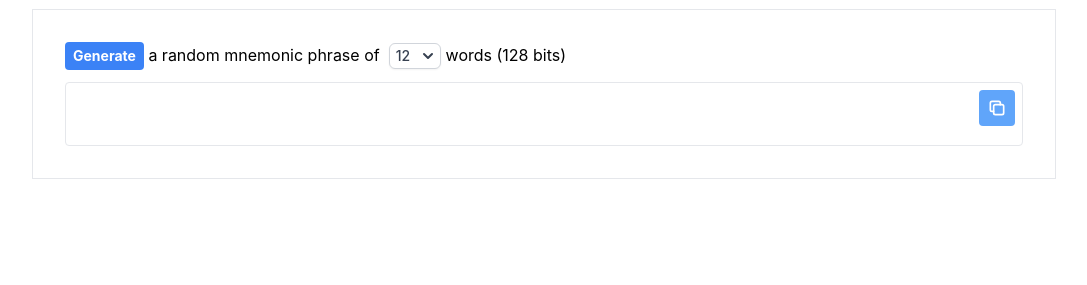
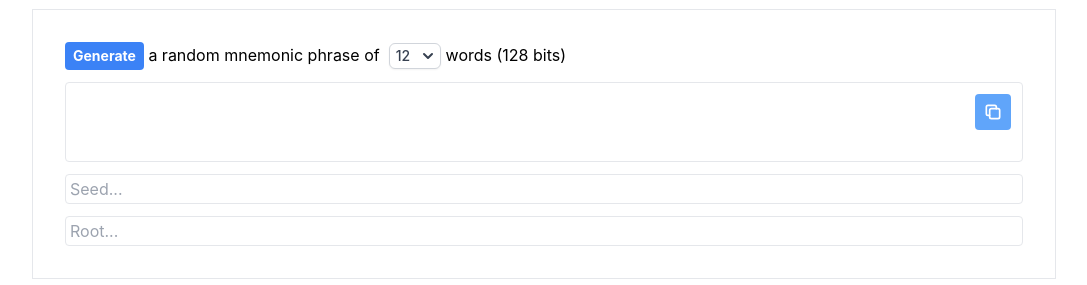
Before and after one commit to mjk90/bitcoin-playground, a React (Create React App) app: page / in a window 1280 px wide. Shown: the part 169-454 px from the top of the page, without its empty margins (96-1183 px from the left). Built offline with nearby package versions, Linux system fonts and the light colour scheme.

Commit message:
Added additional key details

```diff
--- a/src/App.tsx
+++ b/src/App.tsx
@@ -20,7 +20,7 @@ function App() {
         <div className="flex justify-center h-screen">
           <div className="w-full">
             <ul className="flex justify-center items-center my-4">
-              {tabs.map((tab: any, i: number) => <li className={`cursor-pointer py-2 px-4 text-gray-500 border-b-8 ${activeTab.index === i ? "text-green-500 border-green-500" : ""}`} onClick={() => setActiveTab(tab)}>{tab.title}</li>)}
+              {tabs.map((tab: any, i: number) => <li key={i} className={`cursor-pointer py-2 px-4 text-gray-500 border-b-8 ${activeTab.index === i ? "text-green-500 border-green-500" : ""}`} onClick={() => setActiveTab(tab)}>{tab.title}</li>)}
             </ul>
 
             <div className="bg-white p-8 text-left mx-auto border">
--- a/src/pages/MnemonicWords/index.tsx
+++ b/src/pages/MnemonicWords/index.tsx
@@ -19,6 +19,8 @@ function getAddress(node: any, network?: any): string {
 export const MnemonicWords = () => {
   const [wordsCount, setWordsCount] = useState(dropdownOptions[0]);
   const [words, setWords] = useState("");
+  const [seed, setSeed] = useState("");
+  const [root, setRoot] = useState("");
   const [bip32Address, setBip32Address] = useState("");
 
   const generate = () => {
@@ -27,8 +29,11 @@ export const MnemonicWords = () => {
     setWords(w);
     // setHex(mnemonicToSeedSync(w).toString('hex'));
     const seed = mnemonicToSeedSync(w);
+    setSeed(seed.toString("hex"));
+
     const root = fromSeed(seed);
-    // const string = node.toBase58();
+    setRoot(root.toBase58());
+
     const addr = getAddress(root.derivePath("m/0'/0/0"));
     setBip32Address(addr);
 
@@ -45,14 +50,16 @@ export const MnemonicWords = () => {
   return (
     <div className="MnemonicWords flex flex-col">
       <div className="w-full">
-        <p>
+        <div>
           {<button className="bg-blue-500 hover:bg-blue-700 text-white text-sm font-bold py-1 px-2 rounded" type="button" onClick={generate}>Generate</button>} a random mnemonic phrase of &nbsp;
           {<Dropdown className="MnemonicWords__SelectWordsCount flex-shrink-0 text-sm" options={dropdownOptions} onChange={(option: number) => setWordsCount(option)} />} words ({wordsToBits(wordsCount)} bits)
-        </p>
-        <div className="flex items-center relative">
-          <textarea className="border rounded h-16 w-full resize-none text-gray-700 mt-3 py-1 px-1 pr-16 leading-tight focus:outline-none" placeholder="Mnemonic Words..." value={words + "\n" + bip32Address}></textarea>
-          <button className="absolute right-2 bg-blue-400 hover:bg-blue-600 text-white text-sm font-bold py-2 px-2 rounded disabled:opacity-50" type="button" onClick={() => copyToClipboard(words)}>
-            <svg className="h-5 w-5 text-white"  width="24" height="24" viewBox="0 0 24 24" stroke-width="2" stroke="currentColor" fill="none" stroke-linecap="round" stroke-linejoin="round">  <path stroke="none" d="M0 0h24v24H0z"/>  <rect x="8" y="8" width="12" height="12" rx="2" />  <path d="M16 8v-2a2 2 0 0 0 -2 -2h-8a2 2 0 0 0 -2 2v8a2 2 0 0 0 2 2h2" /></svg>
+        </div>
+        <div className="flex flex-col items-center relative">
+          <textarea readOnly className="border rounded h-20 w-full resize-none text-gray-700 mt-3 py-1 px-1 pr-16 leading-tight focus:outline-none" placeholder="Mnemonic Words..." value={words + "\n" + bip32Address}></textarea>
+          <input readOnly className="border rounded w-full resize-none text-gray-700 mt-3 py-1 px-1 leading-tight focus:outline-none" placeholder="Seed..." value={seed} />
+          <input readOnly className="border rounded w-full resize-none text-gray-700 mt-3 py-1 px-1 leading-tight focus:outline-none" placeholder="Root..." value={root} />
+          <button className="absolute top-6 right-3 bg-blue-400 hover:bg-blue-600 text-white text-sm font-bold py-2 px-2 rounded disabled:opacity-50" type="button" onClick={() => copyToClipboard(words)}>
+            <svg className="h-5 w-5 text-white"  width="24" height="24" viewBox="0 0 24 24" strokeWidth="2" stroke="currentColor" fill="none" strokeLinecap="round" strokeLinejoin="round">  <path stroke="none" d="M0 0h24v24H0z"/>  <rect x="8" y="8" width="12" height="12" rx="2" />  <path d="M16 8v-2a2 2 0 0 0 -2 -2h-8a2 2 0 0 0 -2 2v8a2 2 0 0 0 2 2h2" /></svg>
           </button>
         </div>
       </div>
```
